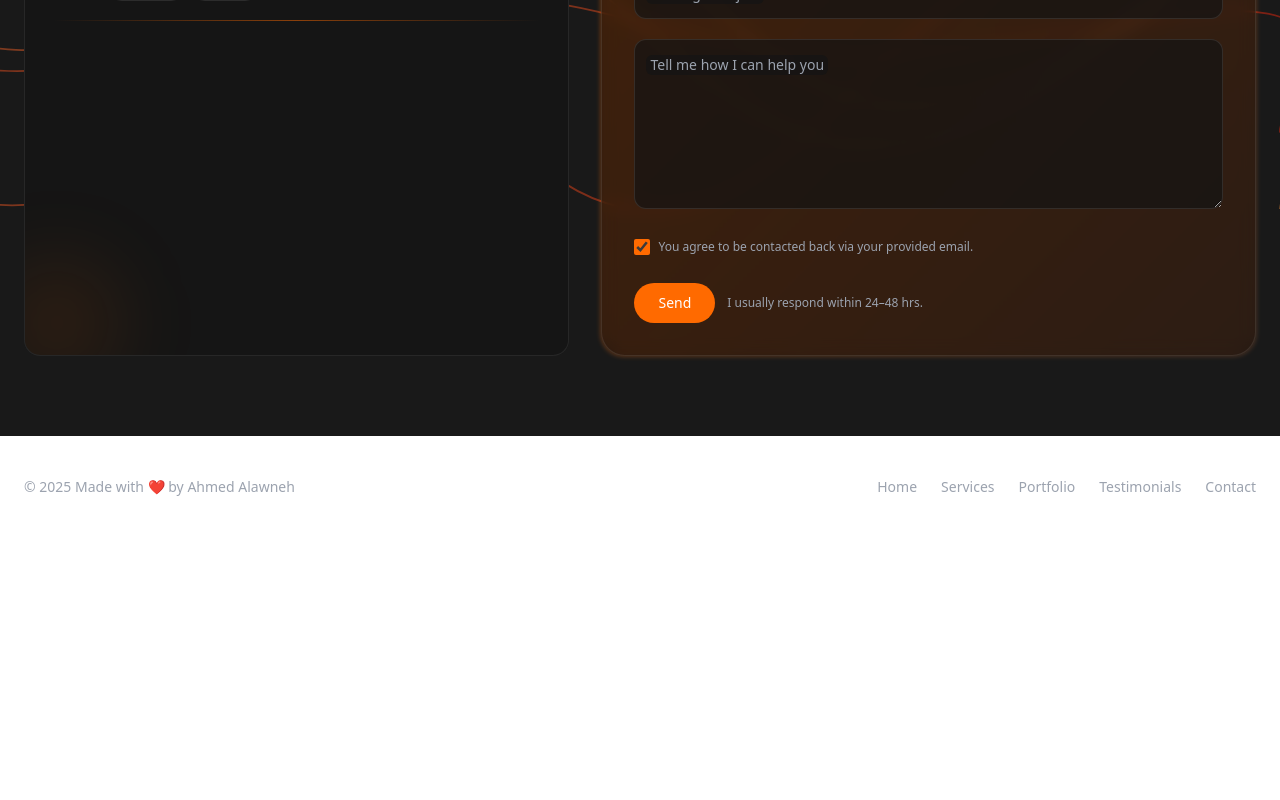
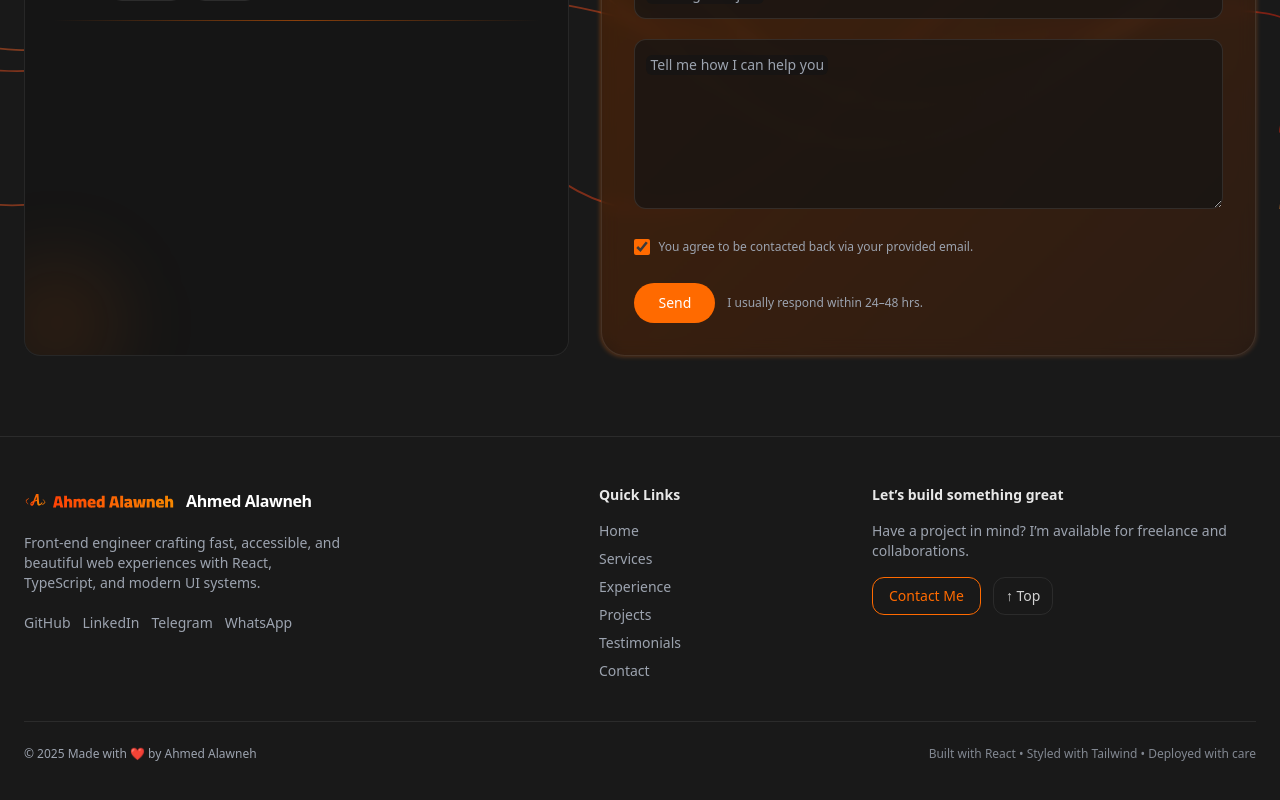
Before and after one commit to a7mad1112/personal-site, a React (Vite) app: page / in a window 1280 px wide. Shown: the part 8890-9690 px from the top of the page. Before the commit the page ends 9427 px from the top, so only its background shows below. Built offline with nearby package versions, Linux system fonts and the light colour scheme.

Commit message:
footer design

```diff
--- a/src/components/layout/Footer.jsx
+++ b/src/components/layout/Footer.jsx
@@ -1,28 +1,124 @@
 import Container from "./Container.jsx";
+import { socials } from "../../data/socials.js";
 
 export default function Footer() {
+  const year = new Date().getFullYear();
+  const links = [
+    { id: "home", label: "Home" },
+    { id: "services", label: "Services" },
+    { id: "experience", label: "Experience" },
+    { id: "projects", label: "Projects" },
+    { id: "testimonials", label: "Testimonials" },
+    { id: "contact", label: "Contact" },
+  ];
+
+  const scrollTo = (id) => {
+    const el = document.getElementById(id);
+    if (!el) return;
+    const y = el.offsetTop - 70;
+    window.scrollTo({ top: y, behavior: "smooth" });
+  };
+
   return (
-    <footer className="border-t border-[var(--border)]">
-      <Container className="py-10 text-sm text-[var(--muted)]">
-        <div className="flex flex-col md:flex-row md:items-center md:justify-between gap-6">
-          <div>© {new Date().getFullYear()} Made with ❤️ by Ahmed Alawneh</div>
-          <div className="flex gap-6">
-            <a href="#home" className="hover:text-white">
-              Home
+    <footer className="border-t border-[var(--border)] bg-[var(--bg)]">
+      <Container className="py-12">
+        <div className="grid gap-10 md:grid-cols-3">
+          {/* Brand */}
+          <div className="space-y-4">
+            <a
+              href="#home"
+              onClick={(e) => {
+                e.preventDefault();
+                scrollTo("home");
+              }}
+              className="inline-flex items-center gap-3"
+            >
+              <img src="logo.svg" alt="Logo" className="h-8 w-auto" />
+              <span className="text-white font-semibold tracking-tight">
+                Ahmed Alawneh
+              </span>
             </a>
-            <a href="#services" className="hover:text-white">
-              Services
-            </a>
-            <a href="#portfolio" className="hover:text-white">
-              Portfolio
-            </a>
-            <a href="#testimonials" className="hover:text-white">
-              Testimonials
-            </a>
-            <a href="#contact" className="hover:text-white">
-              Contact
-            </a>
+            <p className="text-sm text-[var(--muted)] max-w-xs">
+              Front-end engineer crafting fast, accessible, and beautiful web
+              experiences with React, TypeScript, and modern UI systems.
+            </p>
+
+            {Array.isArray(socials) && socials.length > 0 && (
+              <div className="flex flex-wrap gap-3 pt-1">
+                {socials.map((s) => (
+                  <a
+                    key={s.label}
+                    href={s.href}
+                    target="_blank"
+                    rel="noreferrer"
+                    className="text-sm text-[var(--muted)] hover:text-[var(--accent)] transition"
+                  >
+                    {s.label}
+                  </a>
+                ))}
+              </div>
+            )}
           </div>
+
+          <nav className="md:justify-self-center">
+            <h4 className="text-sm font-semibold text-white/90 mb-4">
+              Quick Links
+            </h4>
+            <ul className="grid gap-2 text-sm">
+              {links.map((l) => (
+                <li key={l.id}>
+                  <a
+                    href={`#${l.id}`}
+                    onClick={(e) => {
+                      e.preventDefault();
+                      scrollTo(l.id);
+                    }}
+                    className="text-[var(--muted)] hover:text-[var(--accent)] transition"
+                  >
+                    {l.label}
+                  </a>
+                </li>
+              ))}
+            </ul>
+          </nav>
+
+          <div className="md:justify-self-end">
+            <h4 className="text-sm font-semibold text-white/90 mb-4">
+              Let’s build something great
+            </h4>
+            <p className="text-sm text-[var(--muted)] mb-4 max-w-sm">
+              Have a project in mind? I’m available for freelance and
+              collaborations.
+            </p>
+            <div className="flex items-center gap-3">
+              <a
+                href="#contact"
+                onClick={(e) => {
+                  e.preventDefault();
+                  scrollTo("contact");
+                }}
+                className="inline-flex items-center rounded-xl border border-[var(--accent)] px-4 py-2 text-sm font-medium text-[var(--accent)] hover:bg-[var(--accent)]/10 transition"
+              >
+                Contact Me
+              </a>
+              <button
+                type="button"
+                onClick={() => window.scrollTo({ top: 0, behavior: "smooth" })}
+                className="inline-flex items-center rounded-xl border border-[var(--border)] px-3 py-2 text-sm text-white/80 hover:text-[var(--accent)] hover:border-[var(--accent)] transition"
+                aria-label="Back to top"
+                title="Back to top"
+              >
+                ↑ Top
+              </button>
+            </div>
+          </div>
+        </div>
+
+        <div className="mt-10 pt-6 border-t border-[var(--border)] text-xs text-[var(--muted)] flex flex-col md:flex-row md:items-center md:justify-between gap-3">
+          <span>© {year} Made with ❤️ by Ahmed Alawneh</span>
+          <span className="opacity-80">
+            Built with React • Styled with Tailwind • Deployed with care
+          </span>
         </div>
       </Container>
     </footer>
```
